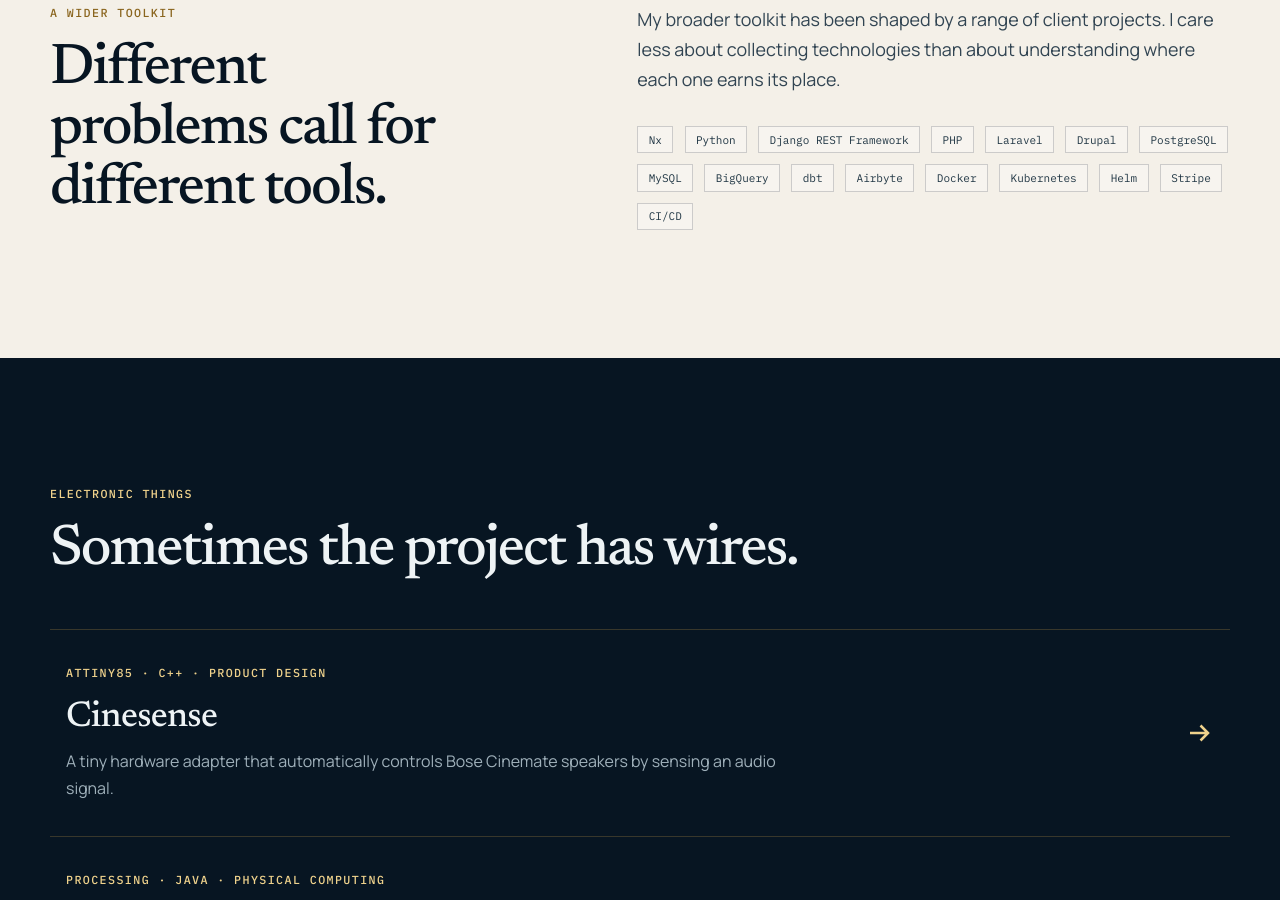
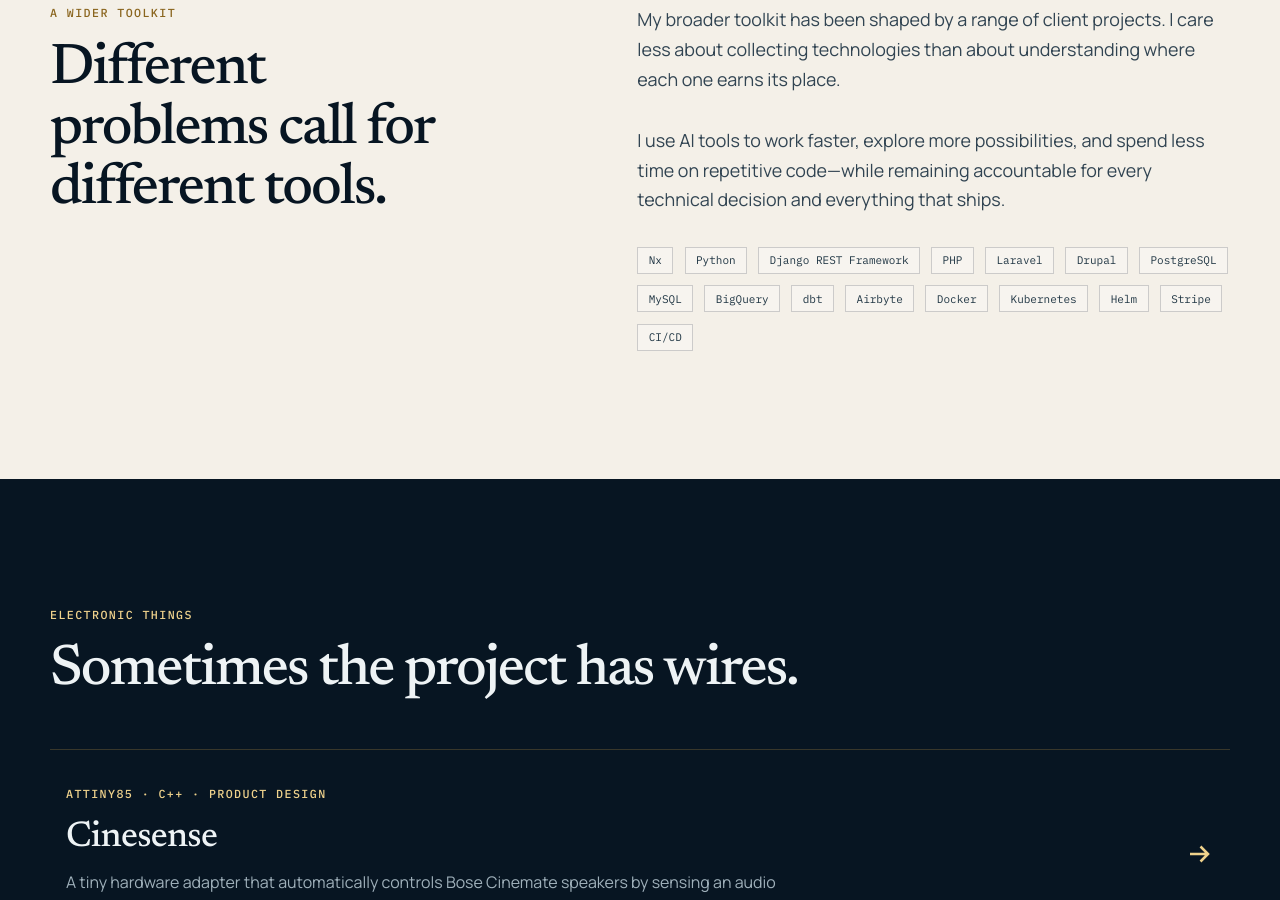
Before and after one commit to jaytavares/jasontavares.com, a Next.js app: page / in a window 1280 px wide. Shown: the part 2340-3240 px from the top of the page. Built offline with nearby package versions, Linux system fonts and the light colour scheme.

Commit message:
Add AI-assisted development approach

```diff
--- a/app/page.tsx
+++ b/app/page.tsx
@@ -201,6 +201,11 @@ export default function Home() {
               I care less about collecting technologies than about understanding
               where each one earns its place.
             </p>
+            <p>
+              I use AI tools to work faster, explore more possibilities, and
+              spend less time on repetitive code—while remaining accountable
+              for every technical decision and everything that ships.
+            </p>
             <ul className="toolkit">
               {broaderToolkit.map((item) => (
                 <li key={item}>{item}</li>
```
